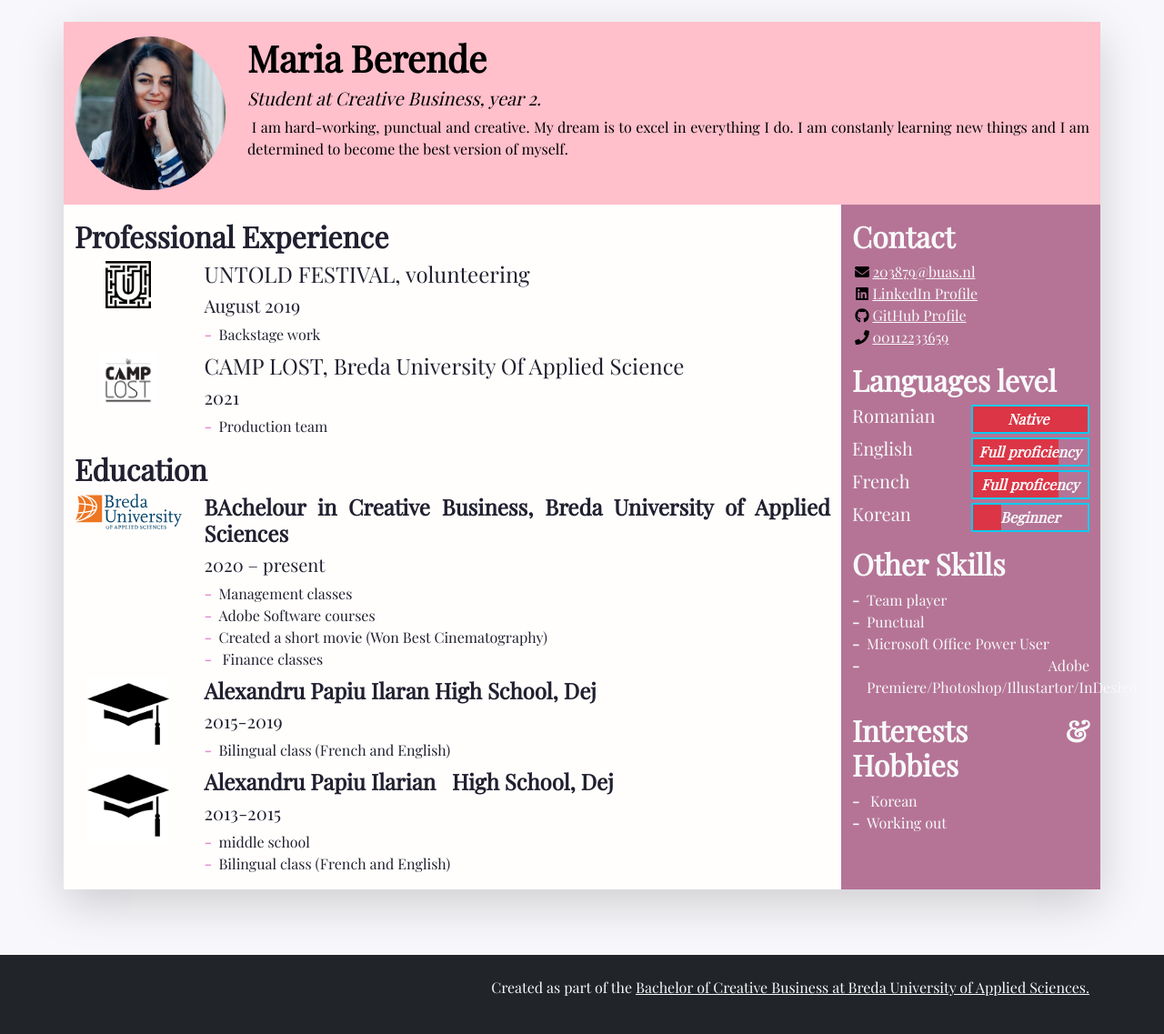
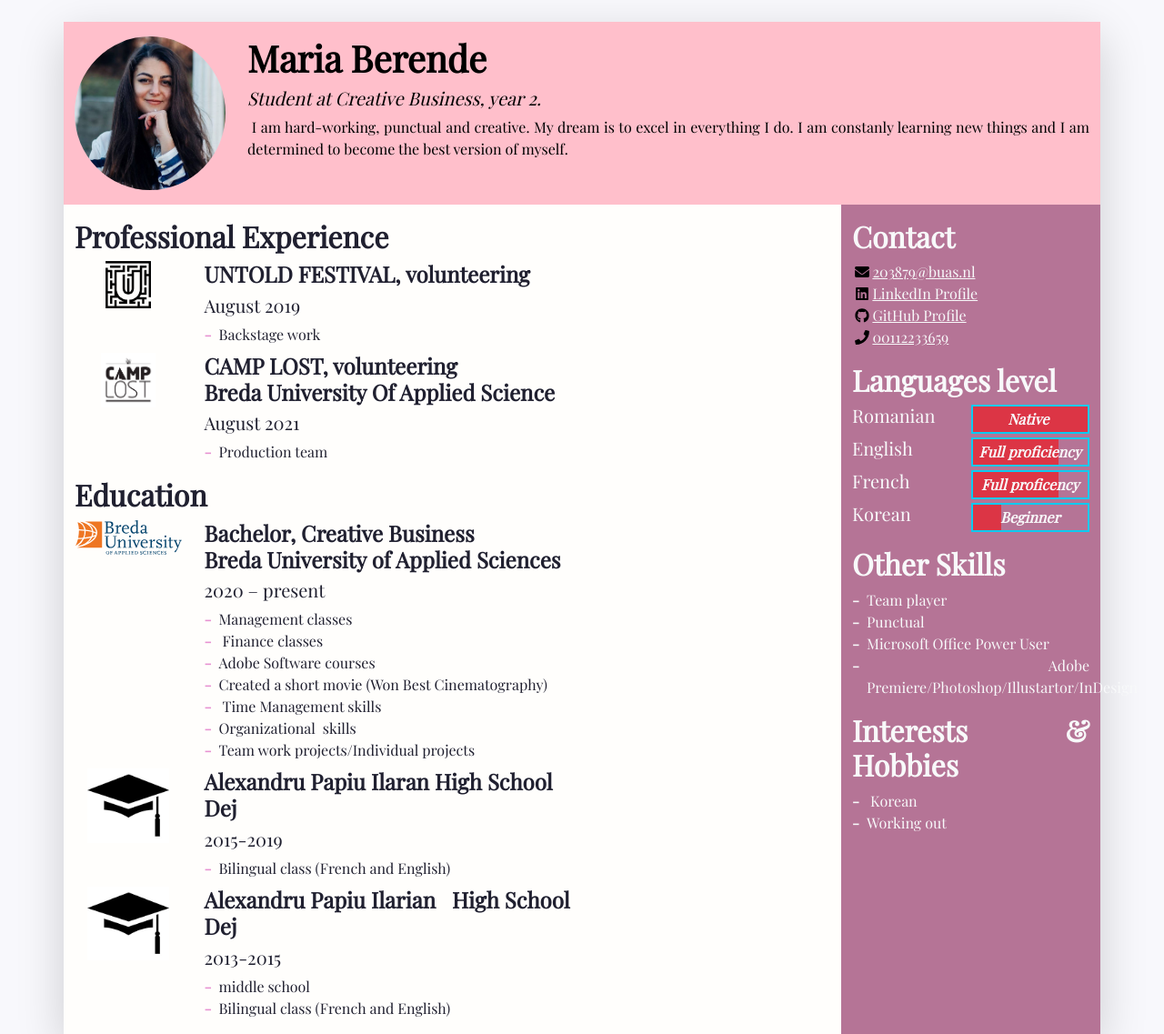
Before and after one commit to MariaBerende/cv, a plain HTML site: page index.html in a window 1280 px wide. Shown: the top 1137 px of the page at 91% size. Drawn offline with nearby package versions, Linux system fonts and the light colour scheme.

Commit message:
Next row & list

```diff
--- a/css/styles.css
+++ b/css/styles.css
@@ -59,3 +59,7 @@ color: #000000
 	height: 1em;
 	flex-basis: 1.4em;
 }
+.text-left {
+}
+.text-teft {
+}
--- a/index.html
+++ b/index.html
@@ -94,7 +94,7 @@
                   <img class="biography-logo mw-90 d-block mx-auto" src="images/picture/Untold_logo.png" alt="Company logo" width="50">
                 </div>
                 <div class="biography-contents col-9 col-sm-10 col-md-9 col-lg-10">
-                  <h4>UNTOLD FESTIVAL, volunteering</h4>
+                  <h4><strong>UNTOLD FESTIVAL, volunteering</strong></h4>
                   <h5>August 2019</h5>
                   <!-- Use the list below to talk about your achievements -->
                   <ul class="biography-details list-unstyled">
@@ -111,8 +111,8 @@
                   <img class="biography-logo mw-90 d-block mx-auto" src="images/picture/camp lost logo.jpg" alt="Company logo" width="60">
                 </div>
                 <div class="biography-contents col-9 col-sm-10 col-md-9 col-lg-10">
-                  <h4>CAMP LOST, Breda University Of Applied Science&nbsp;</h4>
-  <h5>2021</h5>
+                  <h4> <strong>CAMP LOST, volunteering&nbsp; <br> Breda University Of Applied Science</strong>&nbsp;</h4>
+  <h5>August 2021</h5>
 					 <ul class="biography-details list-unstyled">
                     <li>Production team</li>
                   <!-- This entry doesn't have a list of achievements, but you can copy-paste the one from above -->
@@ -135,14 +135,17 @@
                   <img class="biography-logo mw-100 d-block mx-auto" src="images/schools/logo-buas.svg" alt="School logo" width="120">
                 </div>
                 <div class="biography-contents col-9 col-sm-10 col-md-9 col-lg-10">
-                  <h4><strong>BAchelour in Creative Business, Breda University of Applied Sciences</strong></h4>
-                  <h5>2020 –&nbsp;present</h5>
+                  <h4><strong>Bachelor, Creative Business&nbsp;&nbsp; <br>Breda University of Applied Sciences</strong></h4>
+<h5>2020 –&nbsp;present</h5>
                   <!-- Use the list below to talk about minors, exchanges, extra-curricular activities. -->
                   <ul class="biography-details list-unstyled">
                     <li>Management classes</li>
-                    <li>Adobe Software courses</li>
+                    <li> Finance classes&nbsp;</li>
+<li>Adobe Software courses</li>
                     <li>Created a short movie (Won Best Cinematography)</li>
-                    <li>&nbsp;Finance classes</li>
+                    <li>&nbsp;Time Management skills</li>
+                    <li>Organizational&nbsp; skills</li>
+                    <li>Team work projects/Individual projects&nbsp;</li>
                   </ul>
                 </div>
               </li>
@@ -153,7 +156,7 @@
               <img class="biography-logo mw-100 d-block mx-auto" src="images/picture/graduation hat.jpg" alt="School logo" width="90">
                 </div>
                 <div class="biography-contents col-9 col-sm-10 col-md-9 col-lg-10">
-                  <h4><strong>Alexandru Papiu Ilaran High School, Dej</strong></h4>
+                  <h4><strong>Alexandru Papiu Ilaran High School <br> Dej</strong></h4>
   <h5>2015-2019</h5>
                   <ul class="biography-details list-unstyled">
                     <li>Bilingual class (French and English)</li>
@@ -166,7 +169,7 @@
                 </div>
                 <div class="biography-contents col-9 col-sm-10 col-md-9 col-lg-10">
 
-					  <h4><strong>Alexandru Papiu Ilarian&nbsp; &nbsp;High School, Dej</strong></h4>
+					  <h4><strong>Alexandru Papiu Ilarian&nbsp; &nbsp;High School <br>Dej</strong></h4>
                   <h5>2013-2015</h5>
                   <ul class="biography-details list-unstyled">
                     <li>middle school</li>
```
